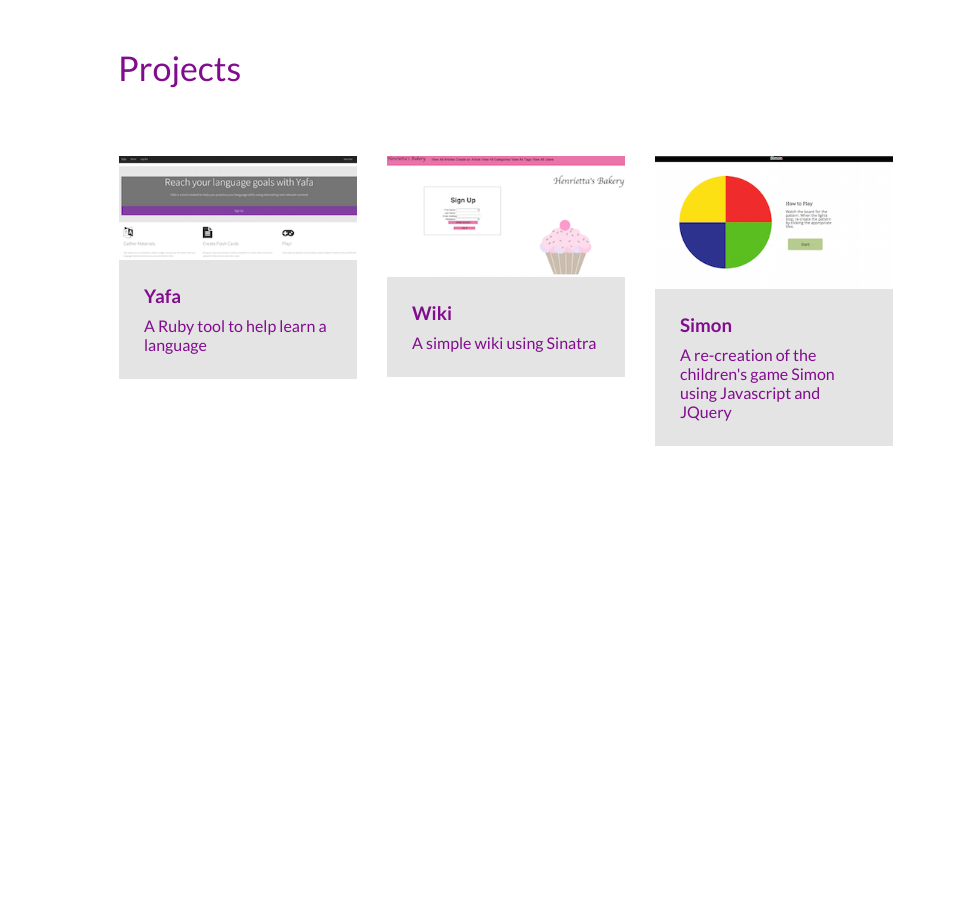
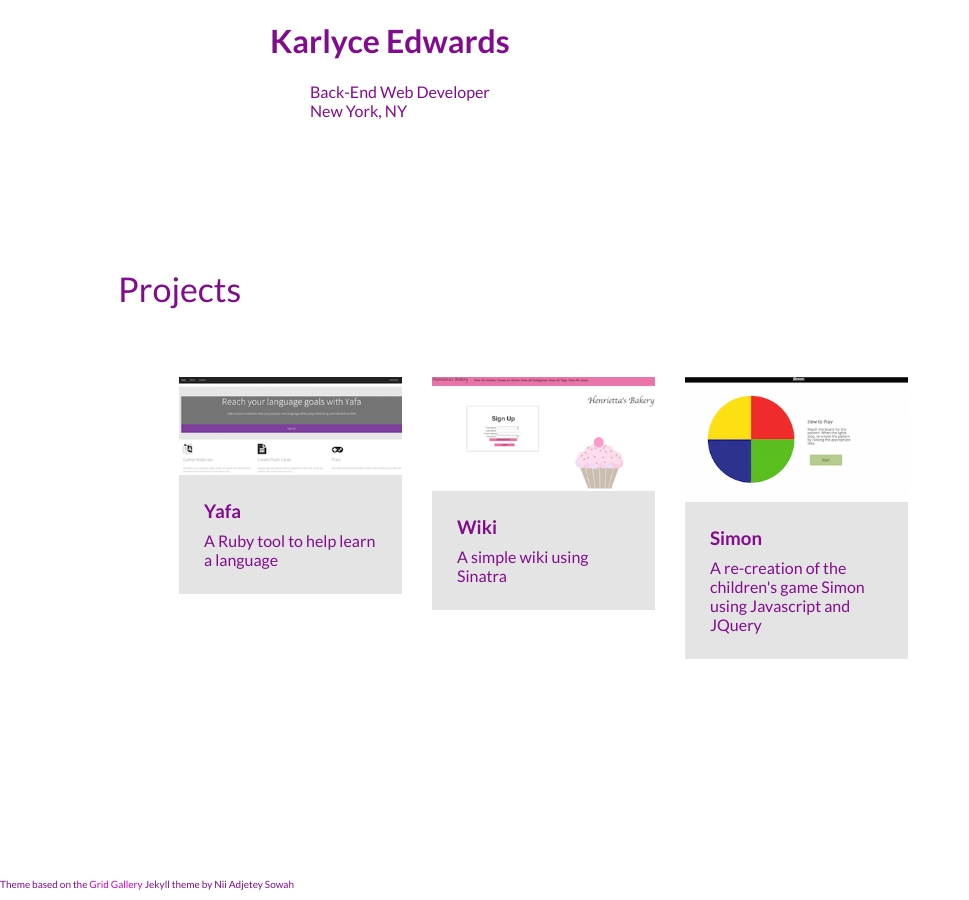
Before and after one commit to KEdwards1/KEdwards1.github.io, a Jekyll site: the page built from index.html, in a window 1280 px wide. Shown: the whole page, without its empty margins (0-969 px from the left). Built offline with Jekyll 4.4.1, drawn with Linux system fonts in a browser that asks for light colours; Markdown is read by kramdown in place of the engine named in the settings.

Commit message:
updated style

```diff
--- a/css/component.css
+++ b/css/component.css
@@ -12,7 +12,7 @@
 /* General style */
 .grid-gallery ul {
 	list-style: none;
-	margin: 0;
+	margin-left: 60px;
 	padding: 0;
 }
 
@@ -252,10 +252,28 @@ span.nav-close:before {
 	content: "\e604";
 }
 
+.user-description{
+		min-height: 200px;
+		max-width: 32em;
+		margin-left: 270px;
+}
+
+.user-description ul{
+		list-style-type: none;
+	}
+
 /* Example media queries (reduce number of columns and change slideshow layout) */
 
 @media screen and (max-width: 60em) {
 	/* responsive columns; see "Element sizing" on http://masonry.desandro.com/options.html */
+	.user-description{
+		min-height: 200px;
+		max-width: 32em;
+		margin-left: 65px;
+		text-align: center;
+
+	}
+
 	.grid li {
 		width: 33.3%;
 	}
@@ -287,12 +305,24 @@ span.nav-close:before {
 }
 
 @media screen and (max-width: 35em) {
+	.user-description{
+		min-height: 200px;
+		max-width: 23em;
+		margin-left: 65px;
+	}
+
 	.grid li {
 		width: 50%;
 	}
 }
 
 @media screen and (max-width: 24em) {
+	.user-description{
+		min-height: 200px;
+		max-width: 15em;
+		margin-left: 65px;
+
+	}
 	.grid li {
 		width: 100%;
 	}
--- a/css/demo.css
+++ b/css/demo.css
@@ -163,17 +163,12 @@ a:hover {
 	content: "\e004";
 }
 
-.user-description{
-	float:left;
-	border: solid black 3px;
-	min-height: 600px;
-	width: 250px;
-	margin-left: 15px;
-	margin-top: 50px;
-	padding-right: 10px;
-	position: absolute;
-	display:none;
-}
+
+.attribution {
+		font-size: 10px;
+		position: absolute;
+		bottom: 0;
+	}
 
 @media screen and (max-width: 55em) {
 
@@ -194,4 +189,9 @@ a:hover {
 	.container > header > span {
 		text-indent: 30px;
 	}
+	.attribution {
+		font-size: 10px;
+		position: absolute;
+		bottom: 0;
+	}
 }
--- a/index.html
+++ b/index.html
@@ -2,6 +2,11 @@
 layout: default
 ---
 	<div class="user-description">
+	<h1>Karlyce Edwards</h1>
+	<ul>
+		<li>Back-End Web Developer</li>
+		<li>New York, NY</li>
+	</ul>
 	</div>
 <div class="container">
 	<header class="clearfix">
@@ -32,7 +37,7 @@ layout: default
 		<li>
 			<figure>
 				<a href="{{ post.github }}"><img src="{{ site.url }}/img/large/{{ post.photo }}" alt="img"/></a>
-				<figcaption><h3><a class="fa fa-github-alt" href="{{ post.github }}">{{ post.caption_header }}</a></h3><p>{{ post.description }}</p></figcaption>
+				<figcaption class="fa fa-github-alt"><h3><a href="{{ post.github }}">{{ post.caption_header }}</a></h3><p>{{ post.description }}</p></figcaption>
 			</figure>
 		</li>
 		{% endfor %}
@@ -47,3 +52,4 @@ layout: default
 
 	</div><!-- // grid-gallery -->
 </div>
+	<p class="attribution">Theme based on the <a href="https://github.com/nadjetey/GridGallery">Grid Gallery</a> Jekyll theme by Nii Adjetey Sowah</p>
```
Also changed, not shown: 3 other files.
